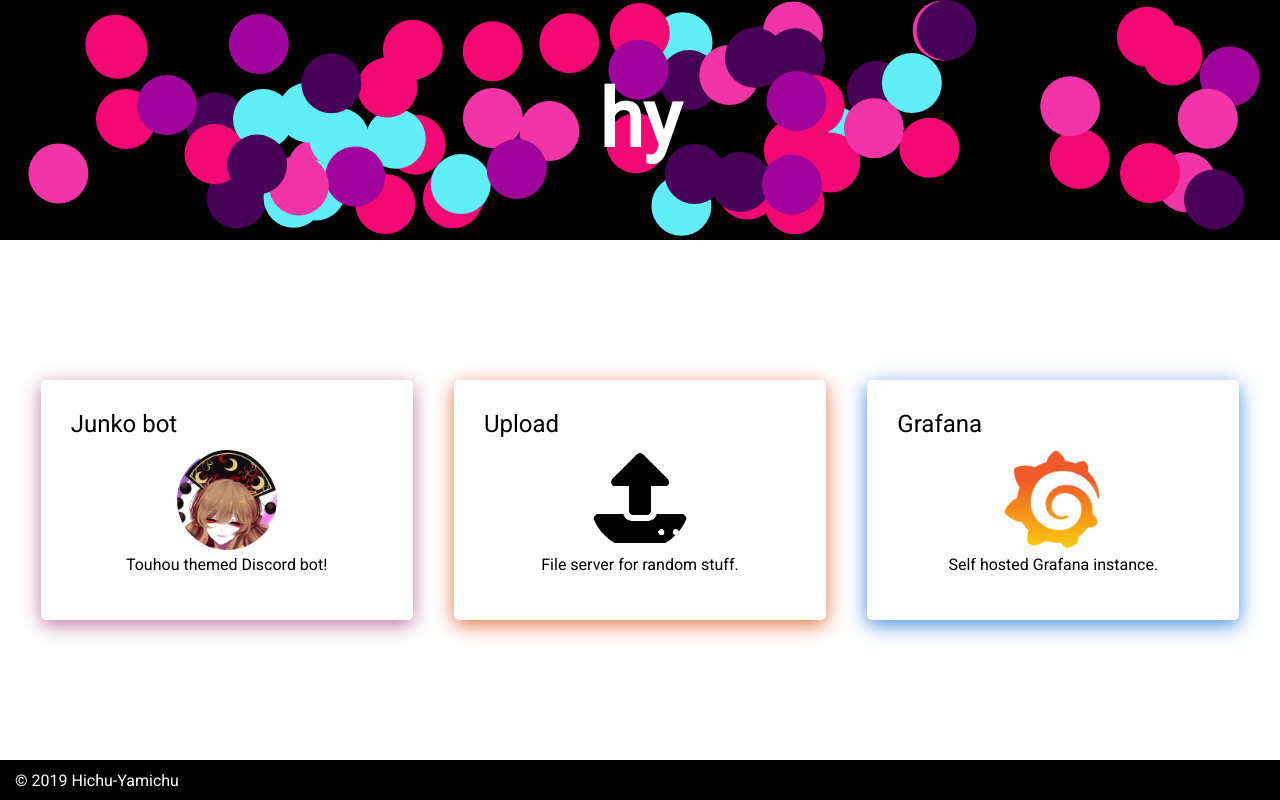
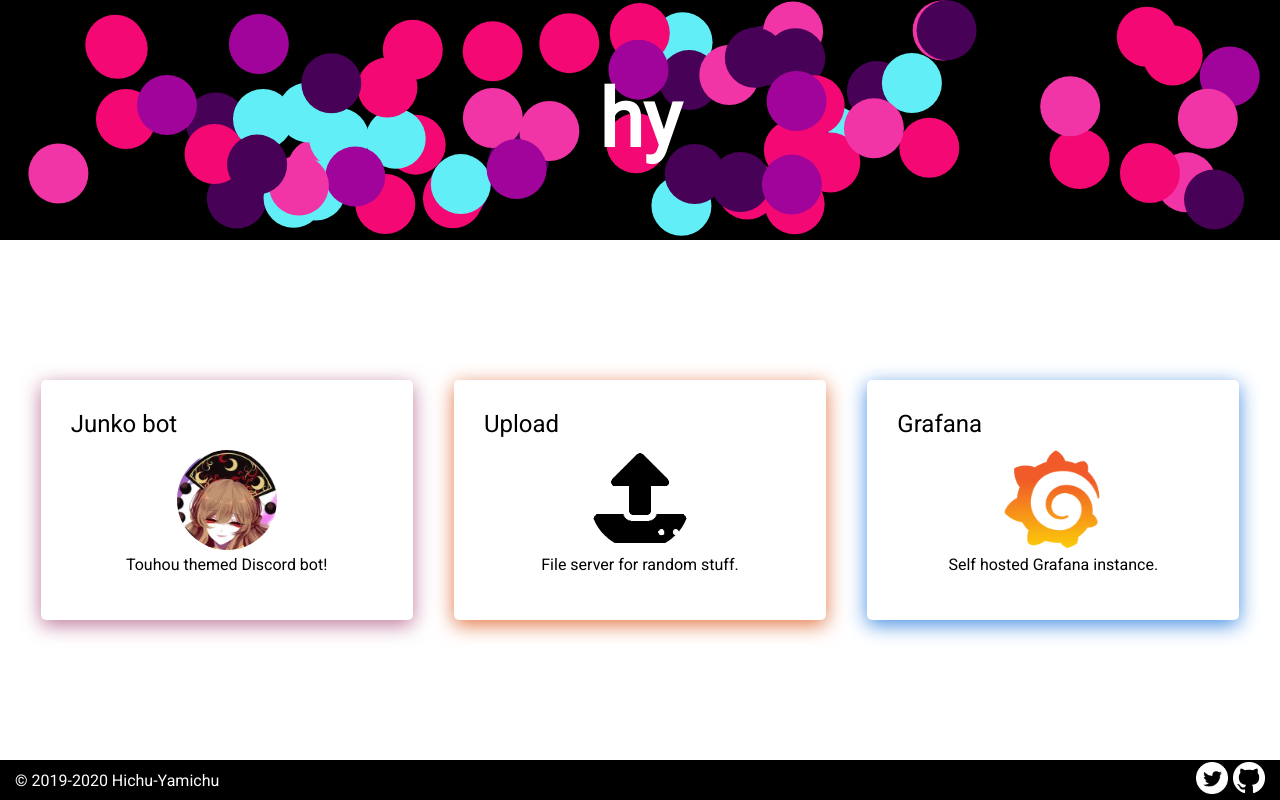
Before and after one commit to HichuYamichu/homepage, a plain HTML site: page index.html in a window 1280 px wide. Drawn offline with Linux system fonts and the light colour scheme.

Commit message:
footer update

```diff
--- a/index.html
+++ b/index.html
@@ -47,7 +47,20 @@
       </section>
     </main>
     <footer>
-      <span>&copy; 2019 Hichu-Yamichu</span>
+      <span class="copy">
+        <script type="text/javascript">
+          document.write(`&copy; 2019-${new Date().getFullYear()}`);
+        </script>
+        Hichu-Yamichu</span
+      >
+      <div class="spacer"></div>
+      <a href="https://twitter.com/HYamichu" class="icon">
+        <img src="static/icons/Twitter_Social_Icon_Circle_White.png" height="32" />
+      </a>
+
+      <a href="https://github.com/HichuYamichu">
+        <img src="static/icons/GitHub-Mark-Light-32px.png" />
+      </a>
     </footer>
     <script src="static/main.js"></script>
   </body>
--- a/static/style.css
+++ b/static/style.css
@@ -138,3 +138,15 @@
   top: 0;
   left: 0;
 }
+
+.copy {
+  white-space: nowrap
+}
+
+.spacer {
+  width: 100%;
+}
+
+.icon {
+  margin-right: 5px;
+}
```
Also changed, not shown: static/icons/GitHub-Mark-Light-32px.png (added), static/icons/Twitter_Social_Icon_Circle_White.png (added).
